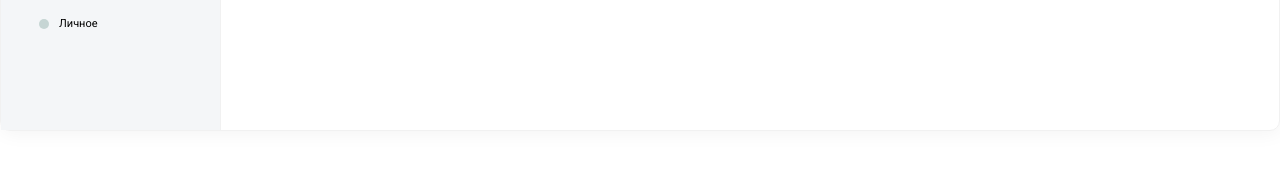
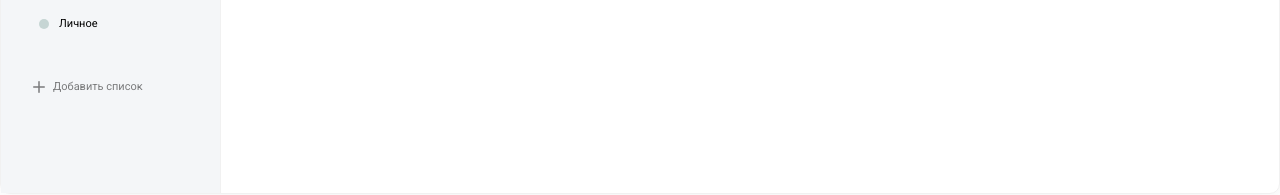
Before and after one commit to freetimezp/todolist, a React (Create React App) app: page / in a window 1280 px wide. Shown: the part 268-463 px from the top of the page. Built offline with nearby package versions, Linux system fonts and the light colour scheme.

Commit message:
React-js. some scss

```diff
--- a/package.json
+++ b/package.json
@@ -6,6 +6,7 @@
     "@testing-library/jest-dom": "^4.2.4",
     "@testing-library/react": "^9.3.2",
     "@testing-library/user-event": "^7.1.2",
+    "classnames": "^2.2.6",
     "node-sass": "^4.14.1",
     "react": "^16.13.1",
     "react-dom": "^16.13.1",
--- a/src/App.js
+++ b/src/App.js
@@ -5,7 +5,8 @@
     return (
         <div className="todo">
             <div className="todo__sidebar">
-                <List items={[
+                <List
+                    items={[
                         {
                             icon: (
                                 <svg
@@ -24,7 +25,8 @@
                             active: true
                         }
                     ]}/>
-                <List items={[
+                <List
+                    items={[
                         {
                             color: "green",
                             name: 'Покупки'
@@ -47,6 +49,25 @@
                         }
                     ]}
                     isRemovable={true}/>
+                <List
+                    items={[
+                        {
+                            className: "list__add-button",
+                            icon: (
+                                <svg
+                                    xmlns="http://www.w3.org/2000/svg"
+                                    height="12" width="12"
+                                    viewBox="0 0 16 16" fill="none">
+                                    <path
+                                        d="M8 1V15" stroke="black" strokeWidth="2" strokeLinecap="round"
+                                        strokeLinejoin="round"/>
+                                    <path
+                                        d="M1 8H15" stroke="black" strokeWidth="2" strokeLinecap="round"
+                                        strokeLinejoin="round"/>
+                                </svg>),
+                            name: 'Добавить список'
+                        }
+                    ]}/>
             </div>
             <div className="todo__tasks">
 
--- a/src/components/List/List.jsx
+++ b/src/components/List/List.jsx
@@ -1,12 +1,13 @@
 import React from 'react';
 
 import './List.scss';
+import classNames from 'classnames';
 
 const List = ({items, isRemovable}) => {
     return (
         <ul className="list">
             {items.map( (item, index) => (
-                <li key={index}  className={ item.active ? 'active' : '' }>
+                <li key={index}  className={classNames(item.className, {'active': item.active})}>
                     <i>
                         { item.icon ? item.icon : <i className={`badge badge--${item.color}`}/> }
                     </i>
--- a/src/components/List/List.scss
+++ b/src/components/List/List.scss
@@ -1,5 +1,14 @@
 .list {
   margin-bottom: 30px;
+  &__add {
+    &-button {
+      opacity: 0.5;
+      transition: all 0.6s ease;
+      &:hover {
+        opacity: 1;
+      }
+    }
+  }
   li {
     padding: 10px 12px;
     margin-bottom: 2px;
```
Also changed, not shown: 1 other file (tests, documents, lock files or other folders). Lines whose indentation alone changed are shown as unchanged.
